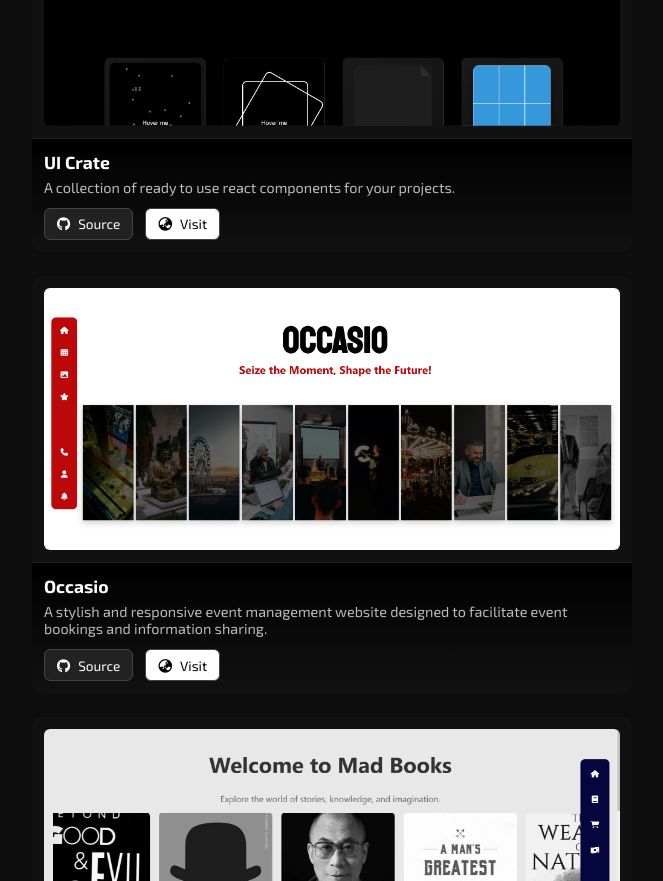
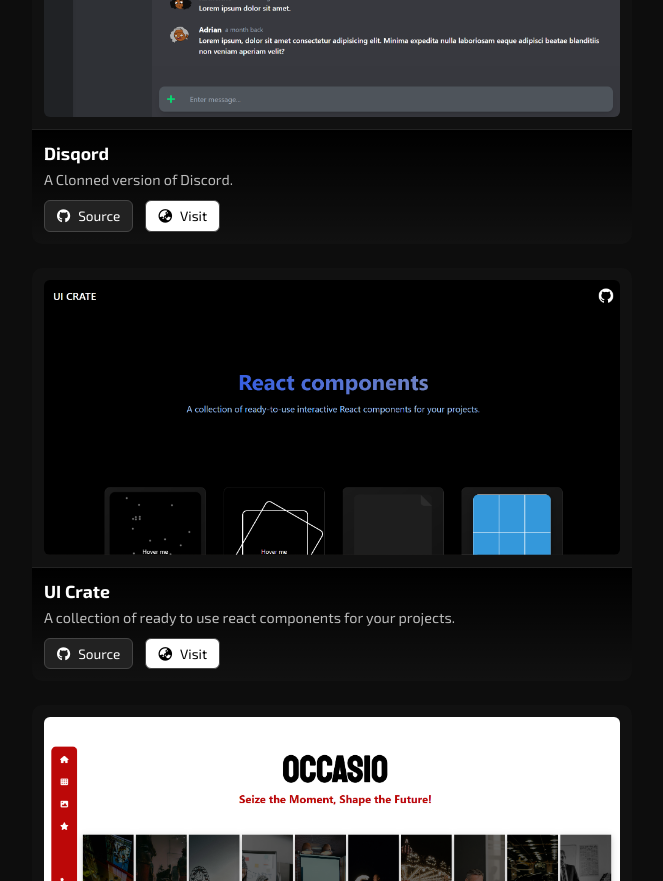
Before and after one commit to Madeshmadmax7/Portfolio-madesh, a React (Create React App) app: page / in a window 1280 px wide. Shown: the part 1600-2481 px from the top of the page, without its empty margins (308-971 px from the left). Built offline with nearby package versions, Linux system fonts and the light colour scheme.

Commit message:
chore :  Added new project - discord clone

```diff
--- a/src/components/Projects.js
+++ b/src/components/Projects.js
@@ -6,11 +6,19 @@
 import img5 from '../project-images/5.png';
 import img6 from '../project-images/6.png';
 import img7 from '../project-images/7.png';
+import img8 from '../project-images/8.png';
 import './Projects.css';
 import '@fortawesome/fontawesome-free/css/all.min.css';
 
 
 const projects = [
+    {
+        title: 'Disqord',
+        desc: 'A Clonned version of Discord.',
+        src: img8,
+        github: 'https://github.com/Madeshmadmax7/discord-clone',
+        live: 'https://disqord.netlify.app'
+    },
     {
         title: 'UI Crate',
         desc: 'A collection of ready to use react components for your projects.',
```
Also changed, not shown: src/project-images/8.png (added).
